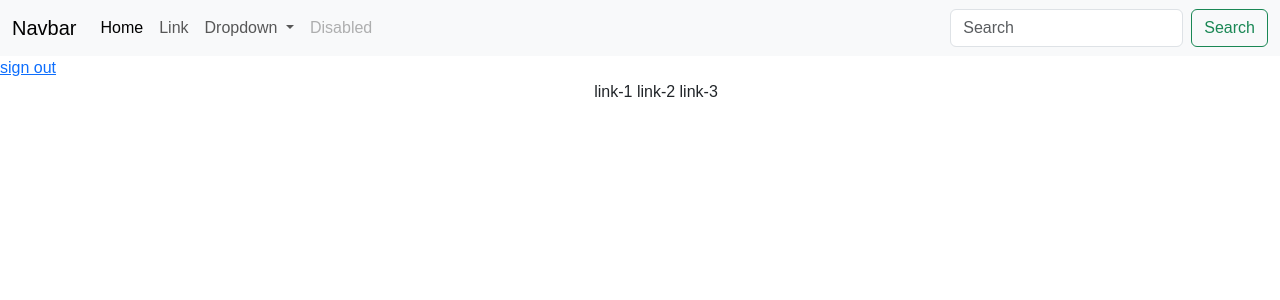
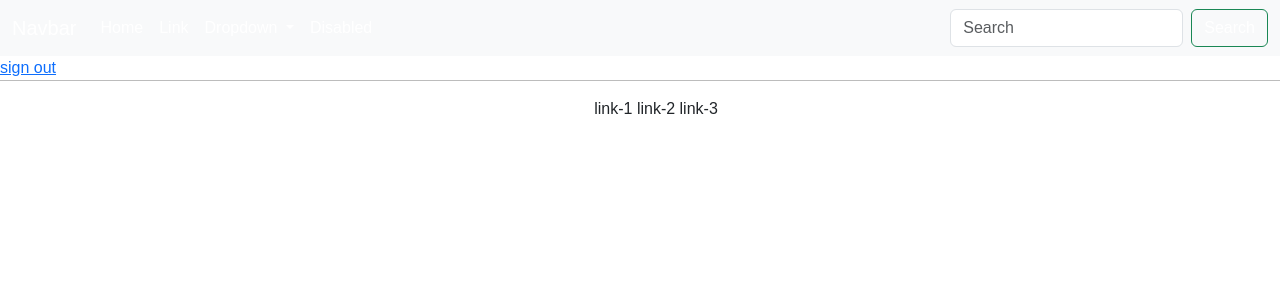
Before and after one commit to YogeshPatils/E-commerce, a Django app: page /authentication/home/ in a window 1280 px wide. Shown: the top 300 px of the page. Run offline with Django 5.2, Linux system fonts and the light colour scheme; some libraries are stand-ins or nearby versions.

Commit message:
Some styling for nav and footer

```diff
--- a/static/css/style.css
+++ b/static/css/style.css
@@ -3,6 +3,9 @@
 
 }
 @import url('https://fonts.googleapis.com/css2?family=Poppins:wght@300;400;500;600&display=swap');
+nav *{
+    color: white !important;
+}
 
 body{
     font-family: 'Poppins', sans-serif;
@@ -32,10 +35,12 @@ body{
     display: none;
 }
 footer ul{
+    margin-top: 1em;
     list-style: none;
 
 }
 footer{
+    border-top: 1px solid rgba(36, 35, 35, 0.3);
     display: flex;
     justify-content: center;
 }
```
